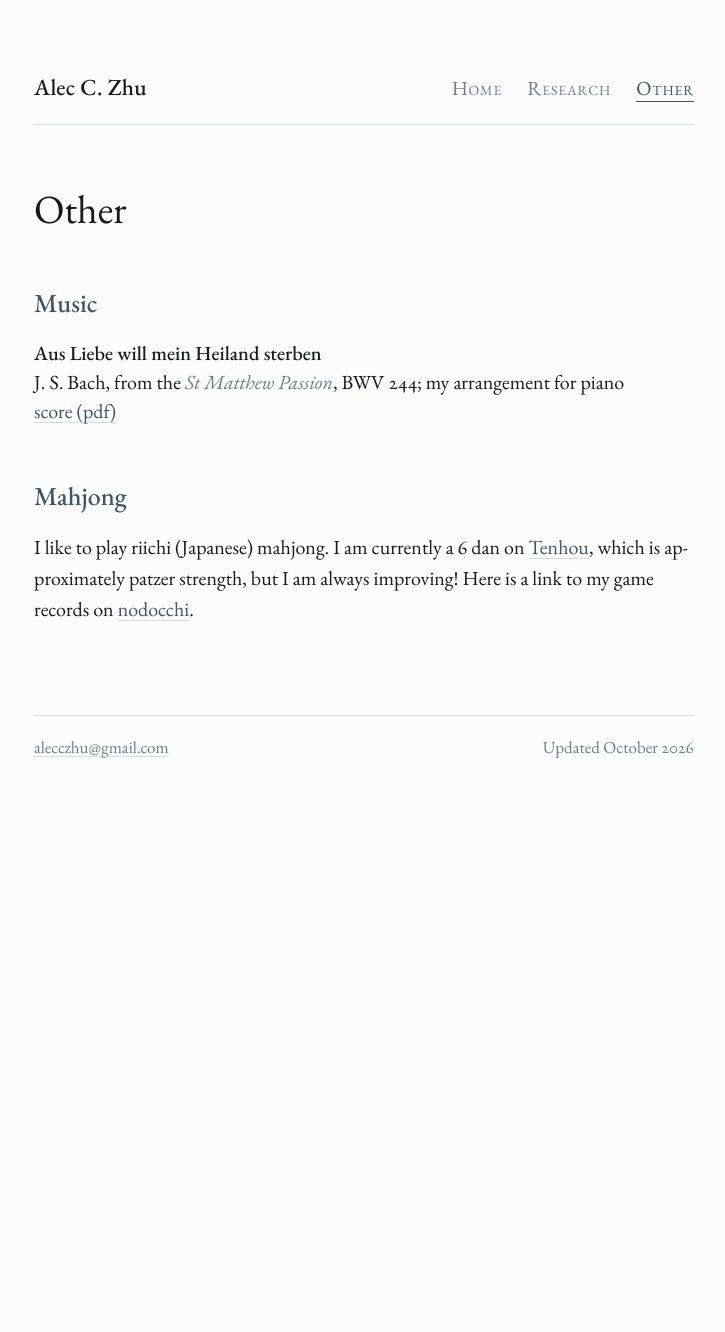
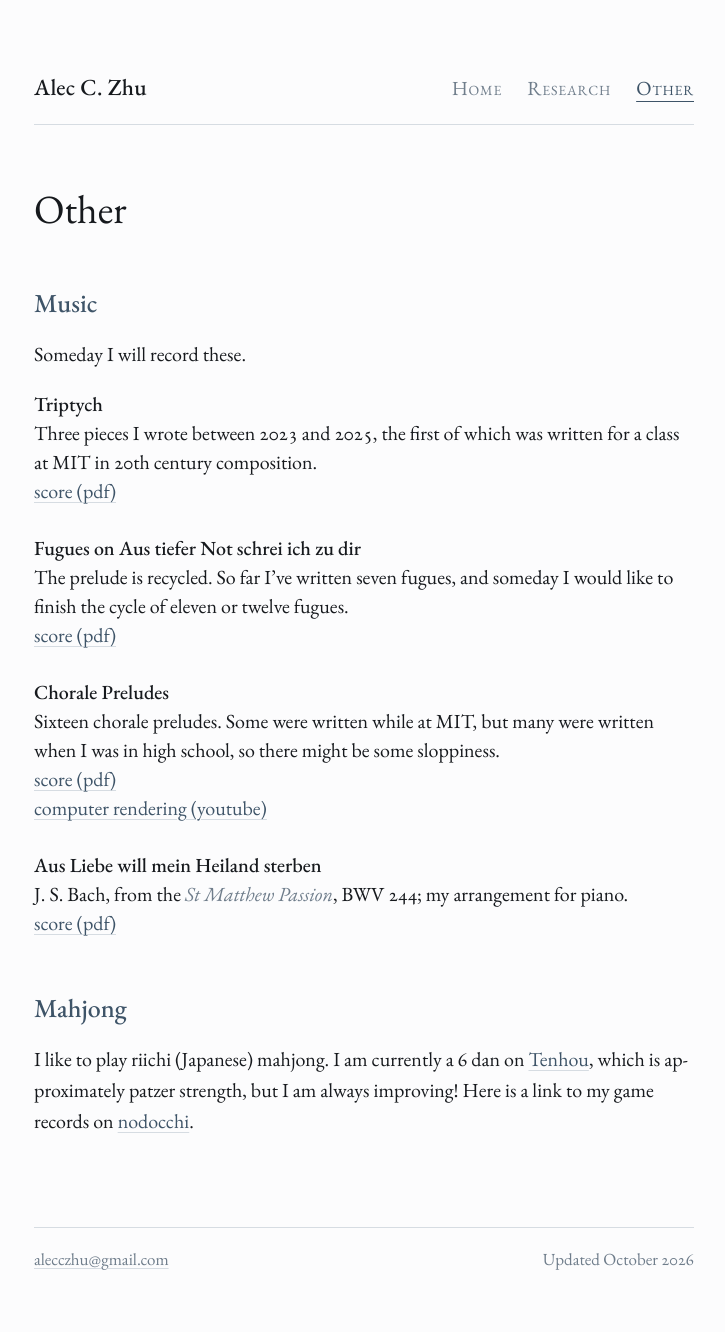
Before and after one commit to apc1234567/apc1234567.github.io, a Jekyll site: the page built from other.md, in a window 1280 px wide. Shown: the whole page, without its empty margins (276-1001 px from the left). Built offline with Jekyll 4.4.1, drawn with Linux system fonts in a browser that asks for light colours; before the commit the page ends 900 px from its top, so only the background shows below that.

Commit message:
Add original compositions to Other page
Co-Authored-By: Claude Opus 5.5 <noreply@anthropic.com>

```diff
--- a/other.md
+++ b/other.md
@@ -5,11 +5,25 @@ permalink: /other/
 ---
 
 ## Music
+Someday I will record these.
 
 <div class="entries" markdown="1">
 
+**Triptych**
+Three pieces I wrote between 2023 and 2025, the first of which was written for a class at MIT in 20th century composition.
+[score (pdf)]({{ "/assets/files/Triptych.pdf" | relative_url }})
+
+**Fugues on Aus tiefer Not schrei ich zu dir**
+The prelude is recycled. So far I've written seven fugues, and someday I would like to finish the cycle of eleven or twelve fugues.
+[score (pdf)]({{ "/assets/files/fugues.pdf" | relative_url }})
+
+**Chorale Preludes**
+Sixteen chorale preludes. Some were written while at MIT, but many were written when I was in high school, so there might be some sloppiness.
+[score (pdf)]({{ "/assets/files/chorale_preludes.pdf" | relative_url }})
+[computer rendering (youtube)](https://youtu.be/Cu7mOFVDt_E)
+
 **Aus Liebe will mein Heiland sterben**
-J. S. Bach, from the *St Matthew Passion*, BWV 244; my arrangement for piano
+J. S. Bach, from the *St Matthew Passion*, BWV 244; my arrangement for piano.
 [score (pdf)]({{ "/assets/files/aus-liebe-will-mein-heiland-sterben.pdf" | relative_url }})
 
 </div>
```
Also changed, not shown: 3 other files.
